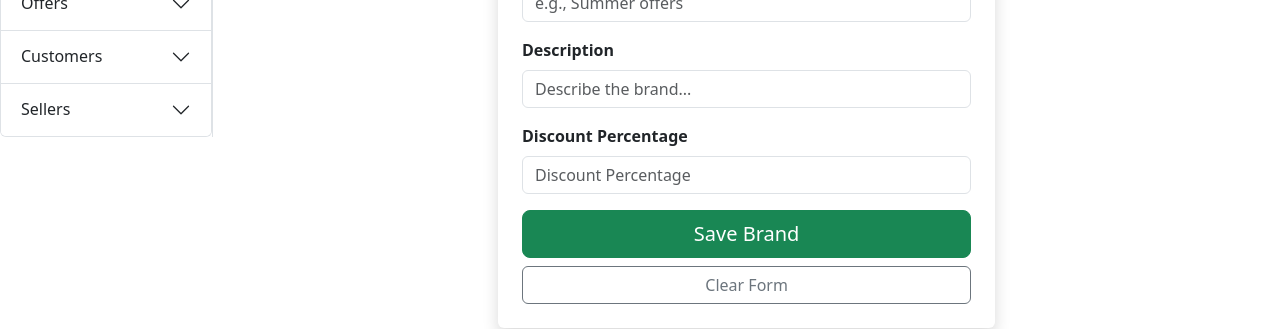
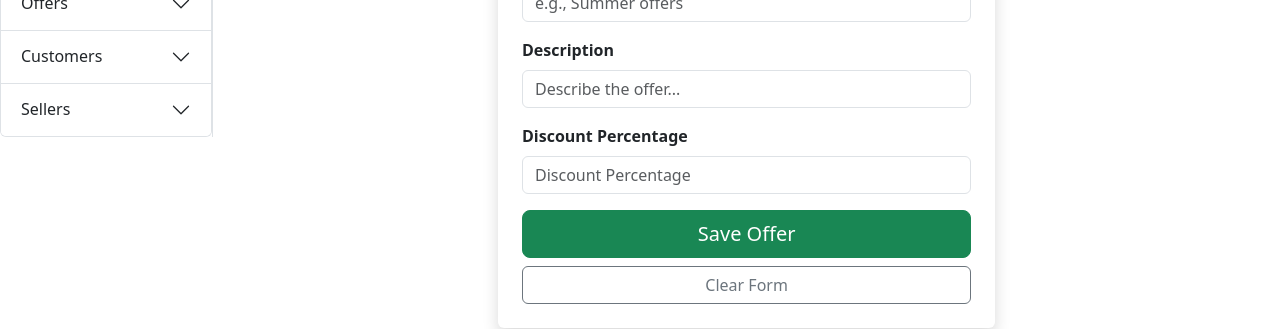
Before and after one commit to ananta-shinde/ecom-frontend, a React (Create React App) app: page /admin/dashboard/addnewoffer in a window 1280 px wide. Shown: the part 245-574 px from the top of the page. Built offline with nearby package versions, Linux system fonts and the light colour scheme.

Commit message:
22/04/2026 Rohit Update add offer

```diff
--- a/src/admin/components/addOffer.jsx
+++ b/src/admin/components/addOffer.jsx
@@ -129,7 +129,7 @@ const AddOffer = () => {
                                         className="form-control"
                                         name="description"
                                         rows="4"
-                                        placeholder="Describe the brand..."
+                                        placeholder="Describe the offer..."
                                         value={formData.description}
                                         onChange={handleChange}
                                         required
@@ -156,7 +156,7 @@ const AddOffer = () => {
 
                                 <div className="d-grid gap-2">
                                     <button type="submit" className="btn btn-success btn-lg" disabled={isLoading}>
-                                        {isLoading ? 'Saving...' : 'Save Brand'}
+                                        {isLoading ? 'Saving...' : 'Save Offer'}
                                     </button>
                                     <button type="button" className="btn btn-outline-secondary" onClick={() => {
                                         {
```
